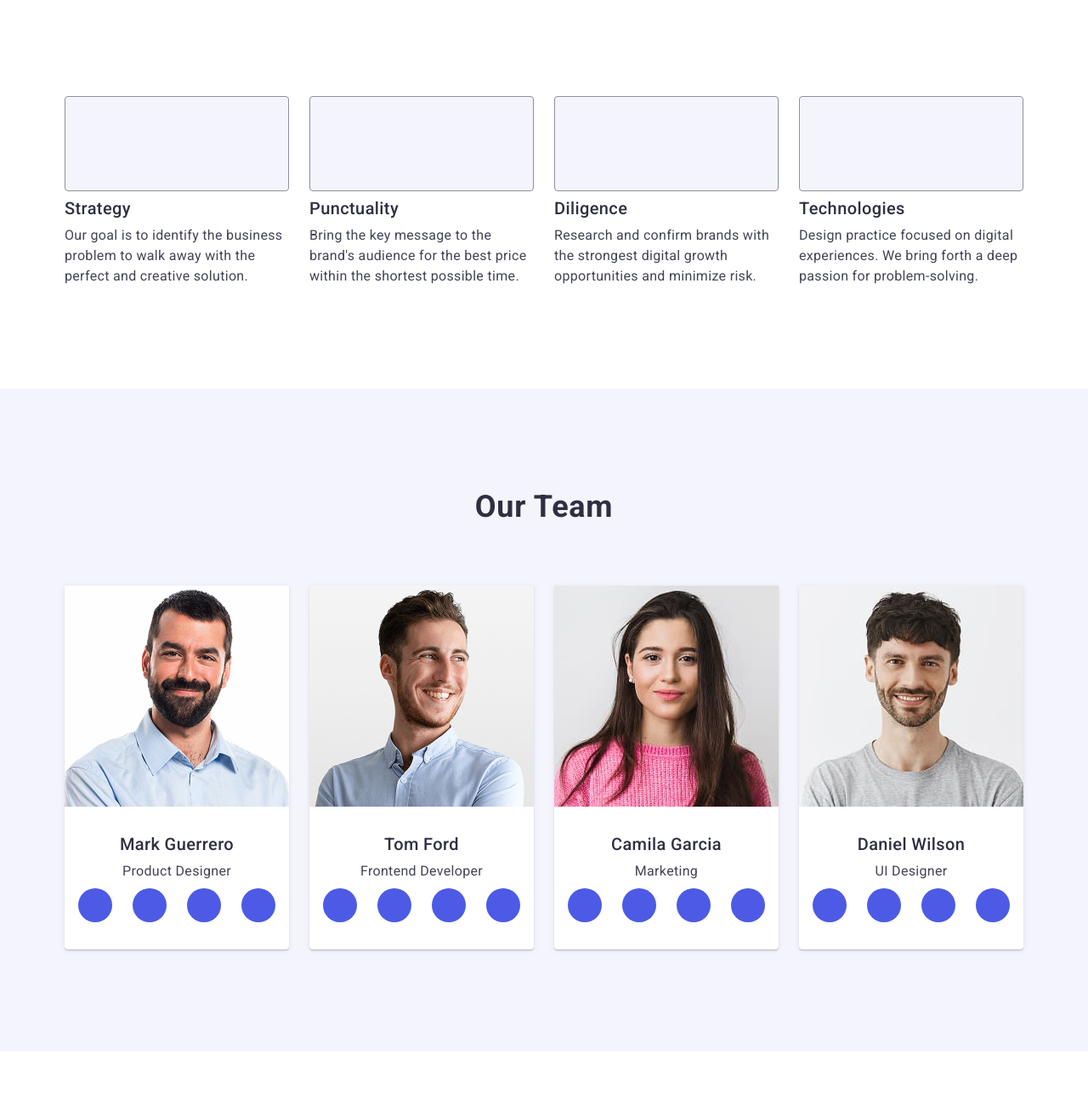
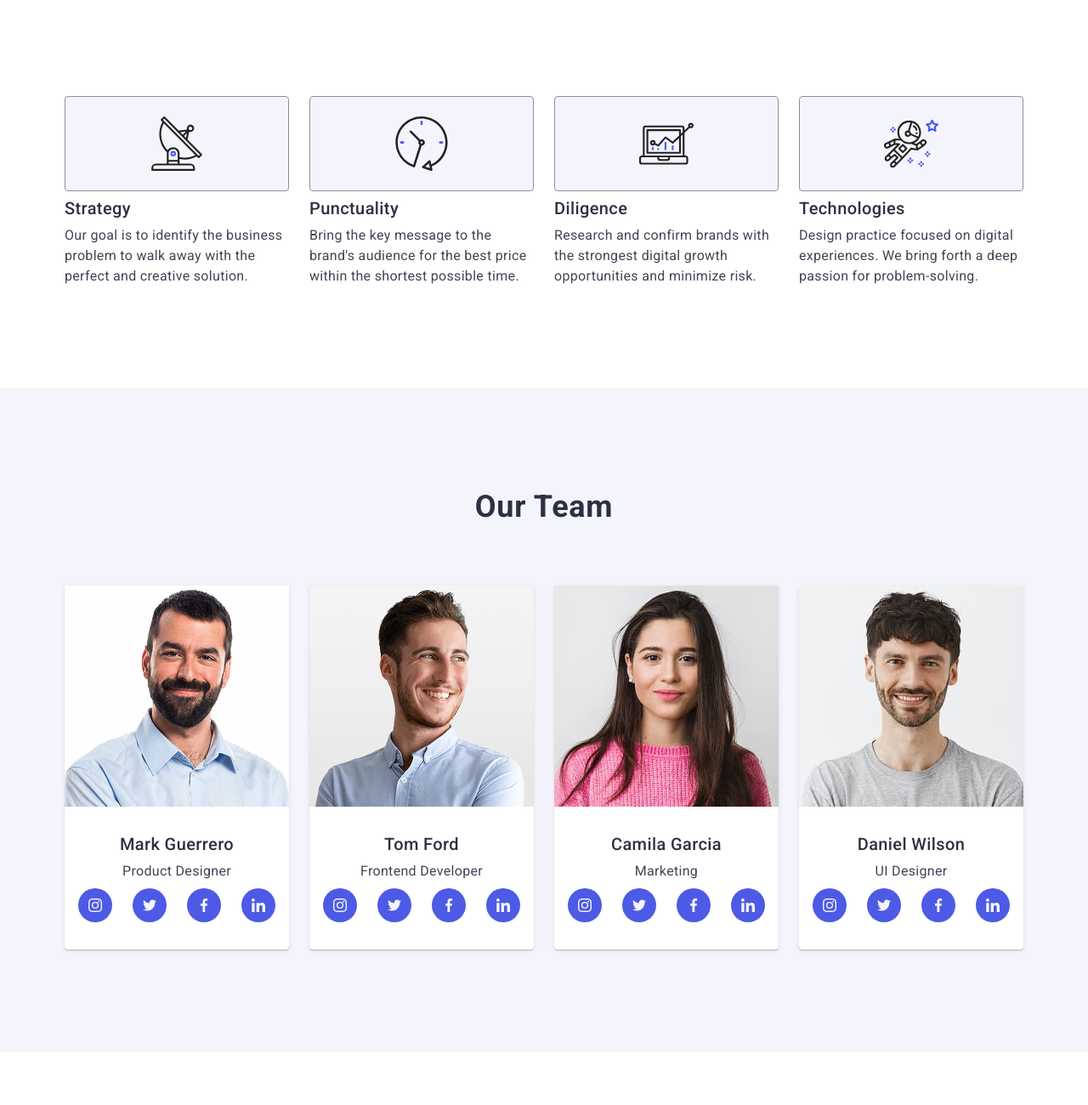
Before and after one commit to Misha908989/goit-markup-hw-06, a plain HTML site: page index.html in a window 1280 px wide. Shown: the part 680-1980 px from the top of the page at 85% size. Drawn offline with nearby package versions, Linux system fonts and the light colour scheme.

Commit message:
changing icons id

```diff
--- a/index.html
+++ b/index.html
@@ -46,7 +46,7 @@
                     <li class="department">
                         <div class="icon-container">
                             <svg width="64" height="64">
-                                <use href="./images/icons.svg#antenna"></use>
+                                <use href="./images/icons.svg#icon-antenna"></use>
                             </svg>
                         </div>
                         <h3 class="featureshead">Strategy</h3>
@@ -58,7 +58,7 @@
                     <li class="department">
                         <div class="icon-container">
                             <svg width="64" height="64">
-                                <use href="./images/icons.svg#clock"></use>
+                                <use href="./images/icons.svg#icon-clock"></use>
                             </svg>
                         </div>
                         <h3 class="featureshead">Punctuality</h3>
@@ -70,7 +70,7 @@
                     <li class="department">
                         <div class="icon-container">
                             <svg width="64" height="64">
-                                <use href="./images/icons.svg#diagram"></use>
+                                <use href="./images/icons.svg#icon-diagram"></use>
                             </svg>
                         </div>
                         <h3 class="featureshead">Diligence</h3>
@@ -81,7 +81,7 @@
                     <li class="department">
                         <div class="icon-container">
                             <svg width="64" height="64">
-                                <use href="./images/icons.svg#astronaut"></use>
+                                <use href="./images/icons.svg#icon-astronaut"></use>
                             </svg>
                         </div>
                         <h3 class="featureshead">Technologies</h3>
@@ -106,28 +106,28 @@
                                 <li class="social-item">
                                     <a href="#" class="social-link">
                                         <svg class="social-icon" width="16" height="16">
-                                            <use href="./images/icons.svg#instagram"></use>
+                                            <use href="./images/icons.svg#icon-instagram"></use>
                                         </svg>
                                     </a>
                                 </li>
                                 <li class="social-item">
                                     <a href="#" class="social-link">
                                         <svg class="social-icon" width="16" height="16">
-                                            <use href="./images/icons.svg#twitter"></use>
+                                            <use href="./images/icons.svg#icon-twitter"></use>
                                         </svg>
                                     </a>
                                 </li>
                                 <li class="social-item">
                                     <a href="#" class="social-link">
                                         <svg class="social-icon" width="16" height="16">
-                                            <use href="./images/icons.svg#facebook"></use>
+                                            <use href="./images/icons.svg#icon-facebook"></use>
                                         </svg>
                                     </a>
                                 </li>
                                 <li class="social-item">
                                     <a href="#" class="social-link">
                                         <svg class="social-icon" width="16" height="16">
-                                            <use href="./images/icons.svg#linkedin"></use>
+                                            <use href="./images/icons.svg#icon-linkedin"></use>
                                         </svg>
                                     </a>
                                 </li>
@@ -143,28 +143,28 @@
                                 <li class="social-item">
                                     <a href="#" class="social-link">
                                         <svg class="social-icon" width="16" height="16">
-                                            <use href="./images/icons.svg#instagram"></use>
+                                            <use href="./images/icons.svg#icon-instagram"></use>
                                         </svg>
                                     </a>
                                 </li>
                                 <li class="social-item">
                                     <a href="#" class="social-link">
                                         <svg class="social-icon" width="16" height="16">
-                                            <use href="./images/icons.svg#twitter"></use>
+                                            <use href="./images/icons.svg#icon-twitter"></use>
                                         </svg>
                                     </a>
                                 </li>
                                 <li class="social-item">
                                     <a href="#" class="social-link">
                                         <svg class="social-icon" width="16" height="16">
-                                            <use href="./images/icons.svg#facebook"></use>
+                                            <use href="./images/icons.svg#icon-facebook"></use>
                                         </svg>
                                     </a>
                                 </li>
                                 <li class="social-item">
                                     <a href="#" class="social-link">
                                         <svg class="social-icon" width="16" height="16">
-                                            <use href="./images/icons.svg#linkedin"></use>
+                                            <use href="./images/icons.svg#icon-linkedin"></use>
                                         </svg>
                                     </a>
                                 </li>
@@ -180,28 +180,28 @@
                                 <li class="social-item">
                                     <a href="#" class="social-link">
                                         <svg class="social-icon" width="16" height="16">
-                                            <use href="./images/icons.svg#instagram"></use>
+                                            <use href="./images/icons.svg#icon-instagram"></use>
                                         </svg>
                                     </a>
                                 </li>
                                 <li class="social-item">
                                     <a href="#" class="social-link">
                                         <svg class="social-icon" width="16" height="16">
-                                            <use href="./images/icons.svg#twitter"></use>
+                                            <use href="./images/icons.svg#icon-twitter"></use>
                                         </svg>
                                     </a>
                                 </li>
                                 <li class="social-item">
                                     <a href="#" class="social-link">
                                         <svg class="social-icon" width="16" height="16">
-                                            <use href="./images/icons.svg#facebook"></use>
+                                            <use href="./images/icons.svg#icon-facebook"></use>
                                         </svg>
                                     </a>
                                 </li>
                                 <li class="social-item">
                                     <a href="#" class="social-link">
                                         <svg class="social-icon" width="16" height="16">
-                                            <use href="./images/icons.svg#linkedin"></use>
+                                            <use href="./images/icons.svg#icon-linkedin"></use>
                                         </svg>
                                     </a>
                                 </li>
@@ -217,28 +217,28 @@
                                 <li class="social-item">
                                     <a href="#" class="social-link">
                                         <svg class="social-icon" width="16" height="16">
-                                            <use href="./images/icons.svg#instagram"></use>
+                                            <use href="./images/icons.svg#icon-instagram"></use>
                                         </svg>
                                     </a>
                                 </li>
                                 <li class="social-item">
                                     <a href="#" class="social-link">
                                         <svg class="social-icon" width="16" height="16">
-                                            <use href="./images/icons.svg#twitter"></use>
+                                            <use href="./images/icons.svg#icon-twitter"></use>
                                         </svg>
                                     </a>
                                 </li>
                                 <li class="social-item">
                                     <a href="#" class="social-link">
                                         <svg class="social-icon" width="16" height="16">
-                                            <use href="./images/icons.svg#facebook"></use>
+                                            <use href="./images/icons.svg#icon-facebook"></use>
                                         </svg>
                                     </a>
                                 </li>
                                 <li class="social-item">
                                     <a href="#" class="social-link">
                                         <svg class="social-icon" width="16" height="16">
-                                            <use href="./images/icons.svg#linkedin"></use>
+                                            <use href="./images/icons.svg#icon-linkedin"></use>
                                         </svg>
                                     </a>
                                 </li>
@@ -330,28 +330,28 @@
                     <li class="footer-item">
                         <a href="#" class="footer-link">
                             <svg class="footer-icon" width="24" height="24">
-                                <use href="./images/icons.svg#instagram"></use>
+                                <use href="./images/icons.svg#icon-instagram"></use>
                             </svg>
                         </a>
                     </li>
                     <li class="footer-item">
                         <a href="#" class="footer-link">
                             <svg class="footer-icon" width="24" height="24">
-                                <use href="./images/icons.svg#twitter"></use>
+                                <use href="./images/icons.svg#icon-twitter"></use>
                             </svg>
                         </a>
                     </li>
                     <li class="footer-item">
                         <a href="#" class="footer-link">
                             <svg class="footer-icon" width="24" height="24">
-                                <use href="./images/icons.svg#facebook"></use>
+                                <use href="./images/icons.svg#icon-facebook"></use>
                             </svg>
                         </a>
                     </li>
                     <li class="footer-item">
                         <a href="#" class="footer-link">
                             <svg class="footer-icon" width="24" height="24">
-                                <use href="./images/icons.svg#linkedin"></use>
+                                <use href="./images/icons.svg#icon-linkedin"></use>
                             </svg>
                         </a>
                     </li>
@@ -366,7 +366,7 @@
                     <button type="submit" class="subscribe-button">
                         Subscribe
                         <svg class="subscribe-icon" width="24" height="24">
-                            <use href="./images/icons.svg#send"></use>
+                            <use href="./images/icons.svg#icon-send"></use>
                         </svg>
                     </button>
                 </form>
@@ -377,7 +377,7 @@
         <div class="modal">
             <button type="button" class="modal-close-btn" data-modal-close>
                 <svg class="modal-close-icon" width="8" height="8">
-                    <use href="./images/icons.svg#close"></use>
+                    <use href="./images/icons.svg#icon-modal-close"></use>
                 </svg>
             </button>
             <p class="modal-title">Leave your contacts and we will call you back</p>
@@ -387,7 +387,7 @@
                     <div class="input-wrapper">
                         <input type="text" id="user-name" name="user-name" class="form-input">
                         <svg class="input-icon" width="18" height="24">
-                            <use href="./images/icons.svg#person"></use>
+                            <use href="./images/icons.svg#icon-modal-person"></use>
                         </svg>
                     </div>
                 </div>
@@ -396,7 +396,7 @@
                     <div class="input-wrapper">
                         <input type="tel" id="user-phone" name="user-phone" class="form-input">
                         <svg class="input-icon" width="18" height="24">
-                            <use href="./images/icons.svg#phone"></use>
+                            <use href="./images/icons.svg#icon-modal-phone"></use>
                         </svg>
                     </div>
                 </div>
@@ -405,7 +405,7 @@
                     <div class="input-wrapper">
                         <input type="email" id="user-email" name="user-email" class="form-input">
                         <svg class="input-icon" width="18" height="24">
-                            <use href="./images/icons.svg#email"></use>
+                            <use href="./images/icons.svg#icon-modal-email"></use>
                         </svg>
                     </div>
                 </div>
@@ -418,7 +418,7 @@
                     <label for="user-privacy" class="checkbox-label">
                         <span class="custom-checkbox">
                             <svg class="checkbox-icon" width="10" height="8">
-                                <use href="./images/icons.svg#check"></use>
+                                <use href="./images/icons.svg#icon-modal-check"></use>
                             </svg>
                         </span>
                         I accept the terms and conditions of the <a href="#" class="privacy-link">Privacy Policy</a>
```
